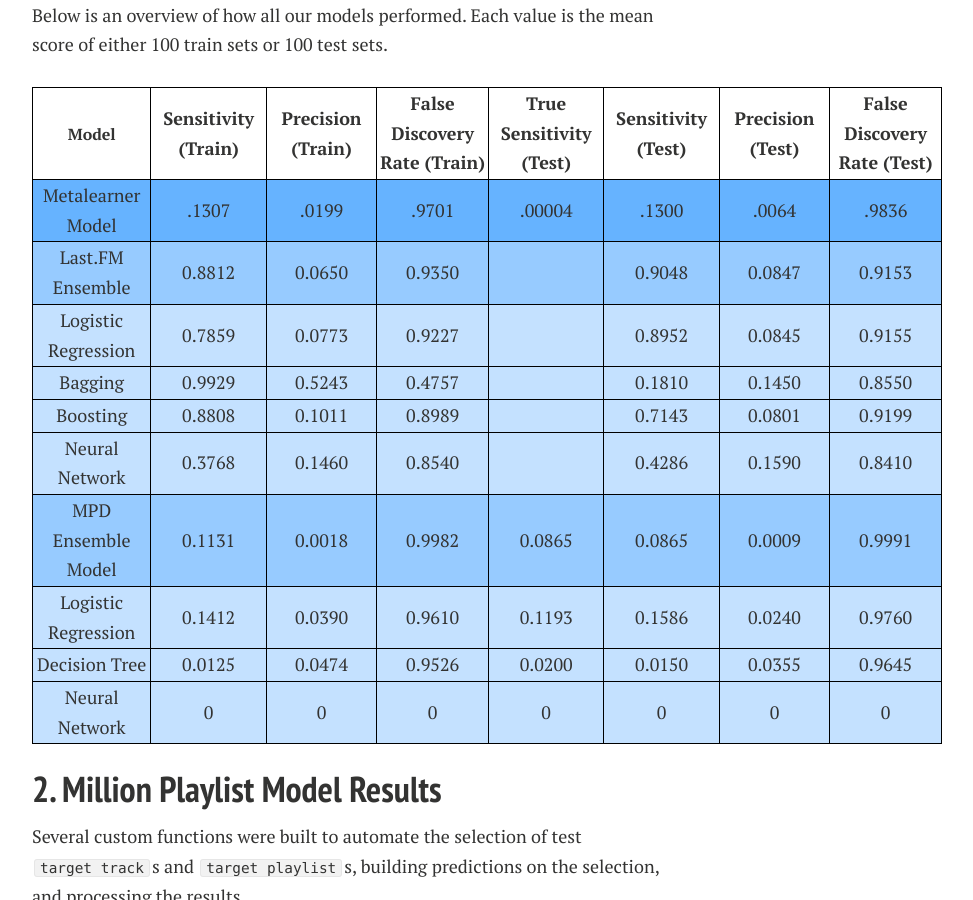
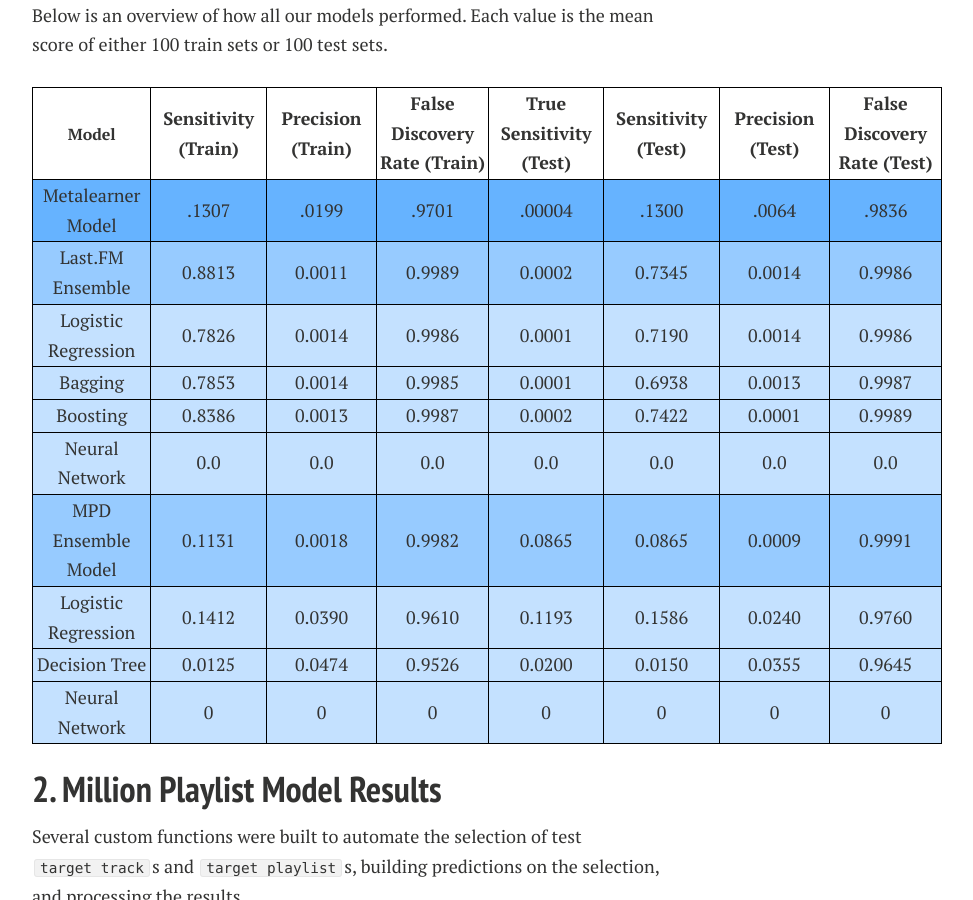
Before and after one commit to lyannaliu/lyannaliu.github.io, a Jekyll site: the page built from resultsandconclusion.md, in a window 1280 px wide and 900 px high, scrolled down 1179 px. Shown: the whole window, without its empty margins (288-1261 px from the left). Built offline with Jekyll 4.4.1, drawn with Linux system fonts in a browser that asks for light colours; nearby versions of some CDN libraries.

Commit message:
updated results table

```diff
--- a/resultsandconclusion.md
+++ b/resultsandconclusion.md
@@ -63,53 +63,53 @@ Below is an overview of how all our models performed. Each value is the mean sco
     </tr>
     <tr align="center" bgcolor="#97CBFF">
       <td>Last.FM Ensemble</td>
-      <td> 0.8812</td>
-      <td> 0.0650</td>
-      <td> 0.9350</td>
-      <td> </td>
-      <td> 0.9048</td>
-      <td> 0.0847</td>
-      <td> 0.9153</td>
+      <td> 0.8813</td>
+      <td> 0.0011</td>
+      <td> 0.9989</td>
+      <td> 0.0002</td>
+      <td> 0.7345</td>
+      <td> 0.0014</td>
+      <td> 0.9986</td>
     </tr>
     <tr align="center" bgcolor="#C4E1FF">
       <td>Logistic Regression</td>
-      <td> 0.7859</td>
-      <td> 0.0773</td>
-      <td> 0.9227</td>
-      <td> </td>
-      <td> 0.8952</td>
-      <td> 0.0845</td>
-      <td> 0.9155</td>
+      <td> 0.7826</td>
+      <td> 0.0014</td>
+      <td> 0.9986</td>
+      <td> 0.0001</td>
+      <td> 0.7190</td>
+      <td> 0.0014</td>
+      <td> 0.9986</td>
     </tr>
     <tr align="center" bgcolor="#C4E1FF">
       <td>Bagging</td>
-      <td> 0.9929</td>
-      <td> 0.5243</td>
-      <td> 0.4757</td>
-      <td> </td>
-      <td> 0.1810</td>
-      <td> 0.1450</td>
-      <td> 0.8550</td>
+      <td> 0.7853</td>
+      <td> 0.0014</td>
+      <td> 0.9985</td>
+      <td> 0.0001</td>
+      <td> 0.6938</td>
+      <td> 0.0013</td>
+      <td> 0.9987</td>
     </tr>
     <tr align="center" bgcolor="#C4E1FF">
       <td>Boosting</td>
-      <td> 0.8808</td>
-      <td> 0.1011</td>
-      <td> 0.8989</td>
-      <td> </td>
-      <td> 0.7143</td>
-      <td> 0.0801</td>
-      <td> 0.9199</td>
+      <td> 0.8386</td>
+      <td> 0.0013</td>
+      <td> 0.9987</td>
+      <td> 0.0002</td>
+      <td> 0.7422</td>
+      <td> 0.0001</td>
+      <td> 0.9989</td>
     </tr>
     <tr align="center" bgcolor="#C4E1FF">
       <td>Neural Network</td>
-      <td> 0.3768</td>
-      <td> 0.1460</td>
-      <td> 0.8540</td>
-      <td> </td>
-      <td> 0.4286</td>
-      <td> 0.1590</td>
-      <td> 0.8410</td>
+      <td> 0.0</td>
+      <td> 0.0</td>
+      <td> 0.0</td>
+      <td> 0.0</td>
+      <td> 0.0</td>
+      <td> 0.0</td>
+      <td> 0.0</td>
     </tr>
     <tr align="center" bgcolor="#97CBFF">
       <td> MPD Ensemble Model</td>
```
